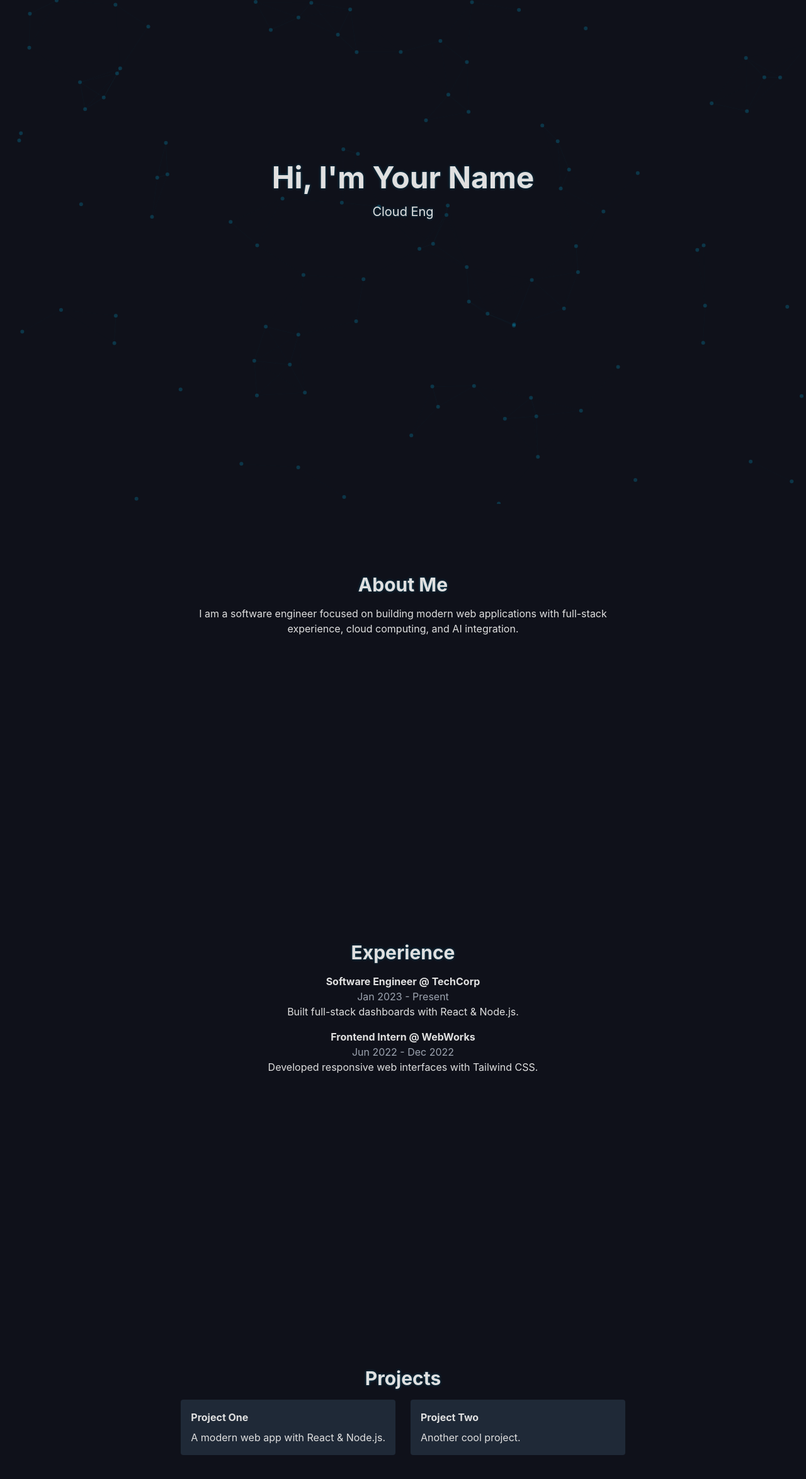
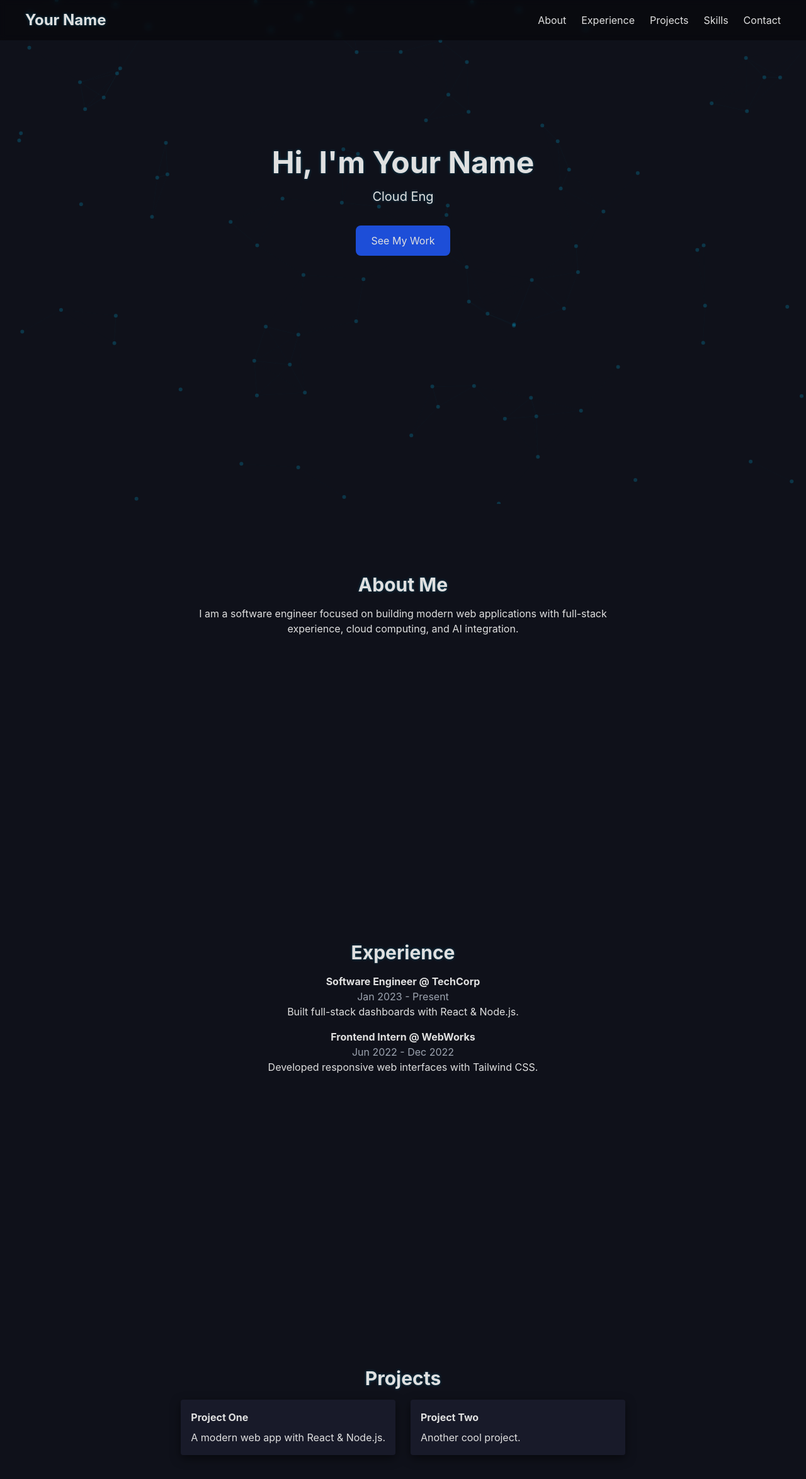
Before and after one commit to aribamin/Portfolio, a plain HTML site: page index.html in a window 1280 px wide. Shown: the top 2348 px of the page at 63% size. Drawn offline with nearby package versions, Linux system fonts and the light colour scheme.

Commit message:
new portfolio

```diff
--- a/index.html
+++ b/index.html
@@ -6,11 +6,15 @@
 <title>Your Name | Portfolio</title>
 <script src="https://cdn.tailwindcss.com"></script>
 <script src="https://cdn.jsdelivr.net/npm/particles.js@2.0.0/particles.min.js"></script>
+
 <style>
 body { margin:0; font-family:'Inter',sans-serif; background:#0f111a; color:#e0e0e0; scroll-behavior:smooth;}
 #particles-js { position:fixed; width:100%; height:100%; top:0; left:0; z-index:-1; }
 .subtle-glow { text-shadow:0 0 4px rgba(0,200,255,0.3); }
 section { min-height:80vh; display:flex; flex-direction:column; justify-content:center; align-items:center; padding:60px 20px; }
+.project-card { perspective:800px; }
+.card-inner { transition:transform 0.3s ease; transform-style:preserve-3d; background:rgba(26,28,44,0.9); border-radius:12px; box-shadow:0 5px 15px rgba(0,0,0,0.5); }
+.card-inner:hover { transform: rotateY(6deg) rotateX(4deg); box-shadow:0 15px 25px rgba(0,200,255,0.3); }
 .skill-bar-bg { background:#222; height:20px; border-radius:10px; width:100%; max-width:500px; overflow:hidden; }
 .skill-bar-fill { background:#00c8ff; height:20px; width:0%; border-radius:10px; }
 </style>
@@ -20,10 +24,23 @@ section { min-height:80vh; display:flex; flex-direction:column; justify-content:
 <!-- Particle background -->
 <div id="particles-js"></div>
 
+<!-- NAVIGATION -->
+<nav class="fixed w-full z-50 py-4 px-10 flex justify-between items-center bg-black/40 backdrop-blur-sm">
+  <div class="text-2xl font-bold subtle-glow">Your Name</div>
+  <ul class="flex space-x-6">
+    <li><a href="#about" class="hover:text-cyan-400 transition">About</a></li>
+    <li><a href="#experience" class="hover:text-cyan-400 transition">Experience</a></li>
+    <li><a href="#projects" class="hover:text-cyan-400 transition">Projects</a></li>
+    <li><a href="#skills" class="hover:text-cyan-400 transition">Skills</a></li>
+    <li><a href="#contact" class="hover:text-cyan-400 transition">Contact</a></li>
+  </ul>
+</nav>
+
 <!-- HERO -->
 <section id="hero">
   <h1 class="text-5xl font-bold subtle-glow mb-4">Hi, I'm Your Name</h1>
   <p class="text-xl subtle-glow mb-8" id="hero-subtitle"></p>
+  <a href="#projects" class="px-6 py-3 bg-blue-700 rounded-lg hover:bg-blue-600 transition">See My Work</a>
 </section>
 
 <!-- ABOUT -->
@@ -53,13 +70,17 @@ section { min-height:80vh; display:flex; flex-direction:column; justify-content:
 <section id="projects">
   <h2 class="text-3xl font-bold subtle-glow mb-4">Projects</h2>
   <div class="grid md:grid-cols-2 gap-6 max-w-4xl">
-    <div class="bg-gray-800 p-4 rounded">
-      <h3 class="font-bold mb-2">Project One</h3>
-      <p>A modern web app with React & Node.js.</p>
+    <div class="project-card">
+      <div class="card-inner p-4 rounded">
+        <h3 class="font-bold mb-2">Project One</h3>
+        <p>A modern web app with React & Node.js.</p>
+      </div>
     </div>
-    <div class="bg-gray-800 p-4 rounded">
-      <h3 class="font-bold mb-2">Project Two</h3>
-      <p>Another cool project.</p>
+    <div class="project-card">
+      <div class="card-inner p-4 rounded">
+        <h3 class="font-bold mb-2">Project Two</h3>
+        <p>Another cool project.</p>
+      </div>
     </div>
   </div>
 </section>
@@ -74,6 +95,21 @@ section { min-height:80vh; display:flex; flex-direction:column; justify-content:
   </div>
 </section>
 
+<!-- CONTACT -->
+<section id="contact">
+  <h2 class="text-3xl font-bold mb-6 subtle-glow">Contact Me</h2>
+  <p class="mb-6">Fill out the form below to get in touch!</p>
+  <form action="https://formspree.io/f/your-form-id" method="POST" class="max-w-md mx-auto space-y-4">
+    <input type="text" name="name" placeholder="Your Name" required
+           class="w-full px-4 py-2 rounded bg-gray-800 text-white focus:outline-none focus:ring-2 focus:ring-cyan-400">
+    <input type="email" name="email" placeholder="Your Email" required
+           class="w-full px-4 py-2 rounded bg-gray-800 text-white focus:outline-none focus:ring-2 focus:ring-cyan-400">
+    <textarea name="message" rows="5" placeholder="Your Message" required
+              class="w-full px-4 py-2 rounded bg-gray-800 text-white focus:outline-none focus:ring-2 focus:ring-cyan-400"></textarea>
+    <button type="submit" class="w-full px-4 py-2 bg-blue-700 hover:bg-blue-600 rounded-lg transition">Send Message</button>
+  </form>
+</section>
+
 <script>
 document.addEventListener("DOMContentLoaded", () => {
   // Particles
@@ -81,7 +117,7 @@ document.addEventListener("DOMContentLoaded", () => {
     particles: { number:{value:80}, color:{value:"#00c8ff"}, shape:{type:"circle"}, opacity:{value:0.2}, size:{value:3}, line_linked:{enable:true, distance:120, color:"#00c8ff", opacity:0.05, width:1}, move:{enable:true, speed:1} }
   });
 
-  // Typing effect
+  // Rotating roles
   const roles = ["Full-Stack Developer","Cloud Engineer","AI Enthusiast"];
   let i=0, charIndex=0;
   const subtitle=document.getElementById("hero-subtitle");
@@ -106,5 +142,6 @@ document.addEventListener("DOMContentLoaded", () => {
   skills.forEach(skill=>observer.observe(skill));
 });
 </script>
+
 </body>
 </html>
```
